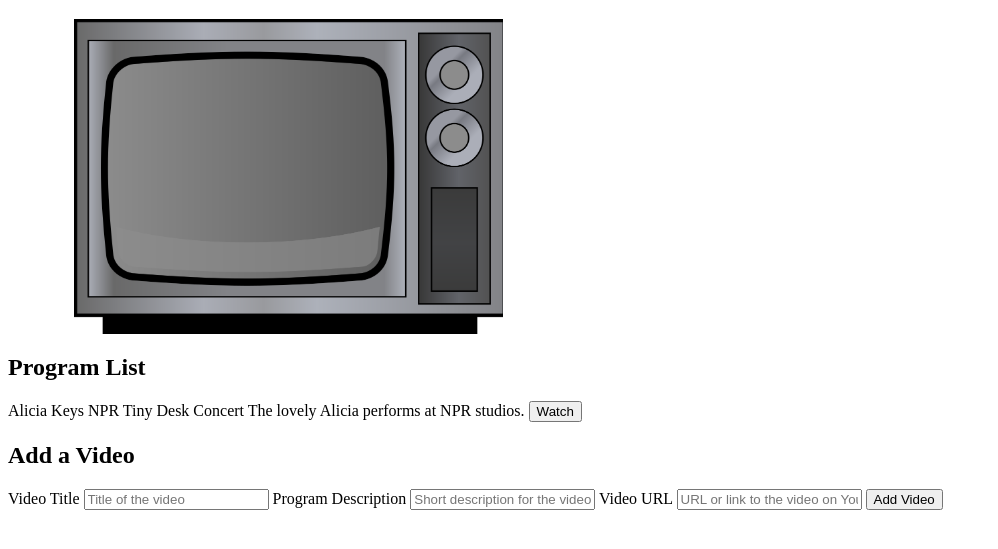
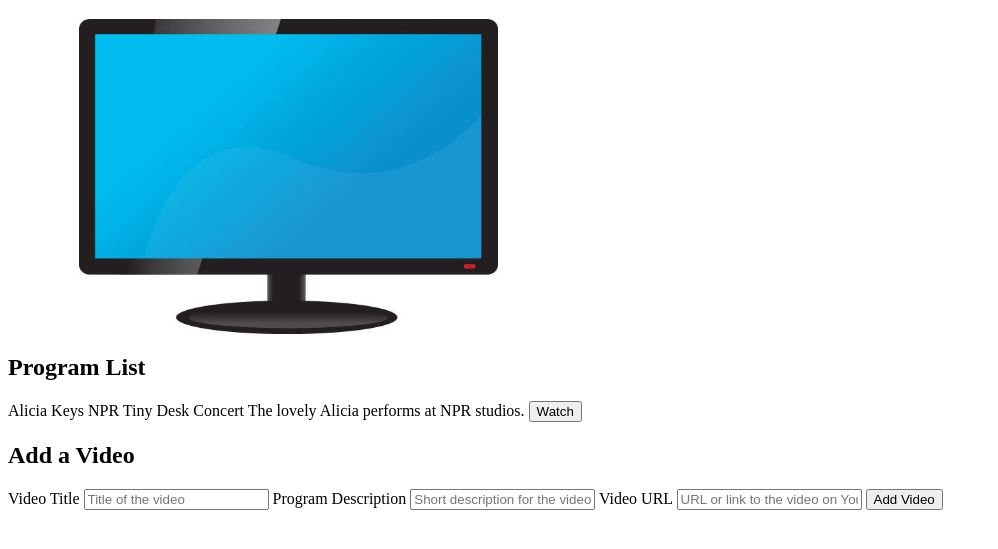
Before and after one commit to slothwerks-studio/my-personal-tv, a plain HTML site: page index.html in a window 1280 px wide. Shown: the part 61-610 px from the top of the page, without its empty margins (0-998 px from the left). Drawn offline with Linux system fonts and the light colour scheme.

Commit message:
changed the television picture

```diff
--- a/styles.css
+++ b/styles.css
@@ -1,5 +1,5 @@
 #tvImage {
   width: 560px;
   height: 315px;
-  background: center / contain no-repeat url("television.png");
+  background: center / contain no-repeat url("TV.jpg");
 }
```
Also changed, not shown: TV.jpg (added).
